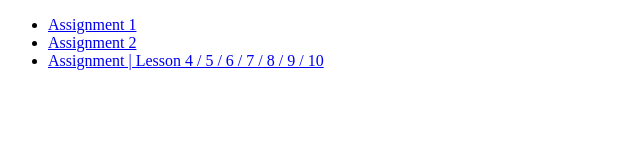
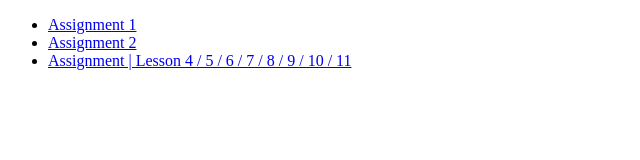
Before and after one commit to Mykyta28/mykyta28.github.io, a plain HTML site: page web250/index.html in a window 1280 px wide. Shown: the full height of the page, 0-640 px from the left. Drawn offline with Linux system fonts and the light colour scheme.

Commit message:
Update index.html

```diff
--- a/web250/index.html
+++ b/web250/index.html
@@ -9,7 +9,7 @@
     <ul>
       <li><a href="Assignment1/index.html">Assignment 1</a></li>
       <li><a href="Assignment2/public/index.html">Assignment 2</a></li>
-      <li><a href="Assignment3/public/index.html">Assignment | Lesson 4 / 5 / 6 / 7 / 8 / 9 / 10</a></li>
+      <li><a href="Assignment3/public/index.html">Assignment | Lesson 4 / 5 / 6 / 7 / 8 / 9 / 10 / 11</a></li>
     </ul>
   </body>
 </html>
```
